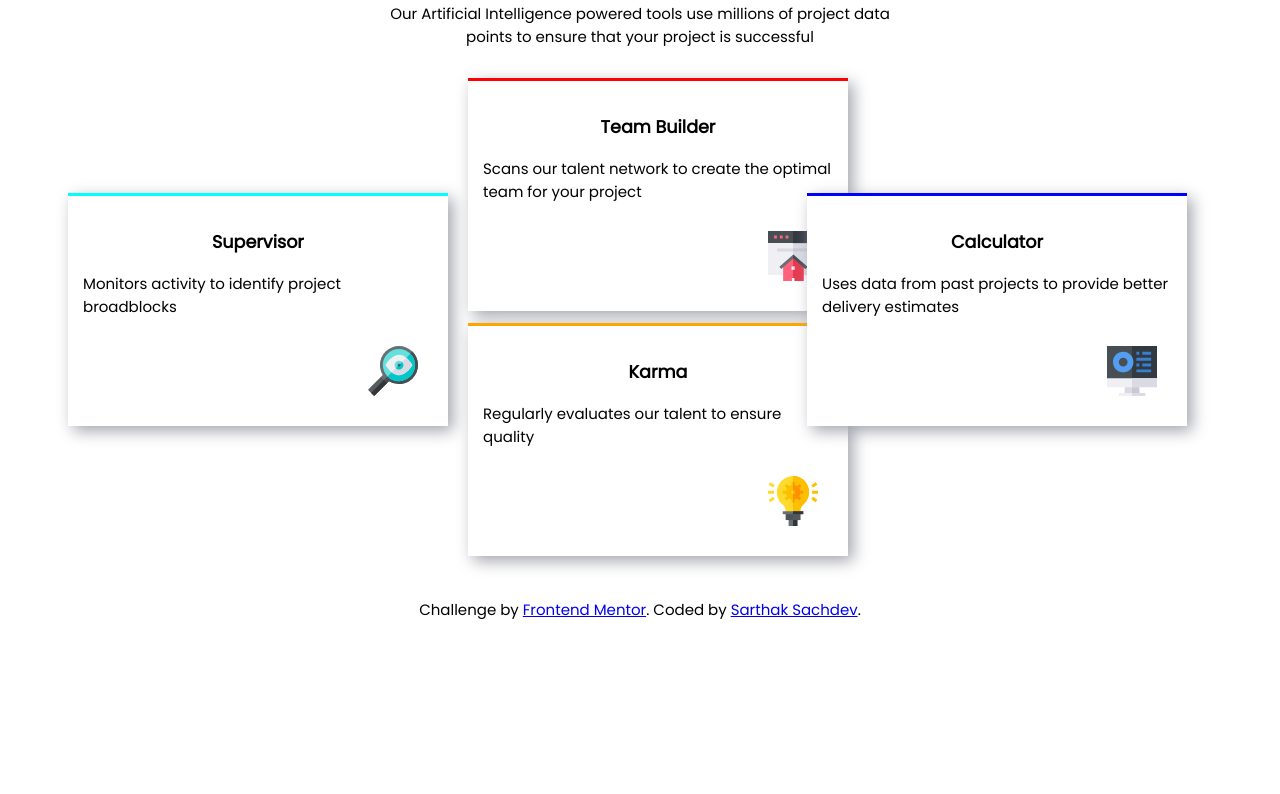
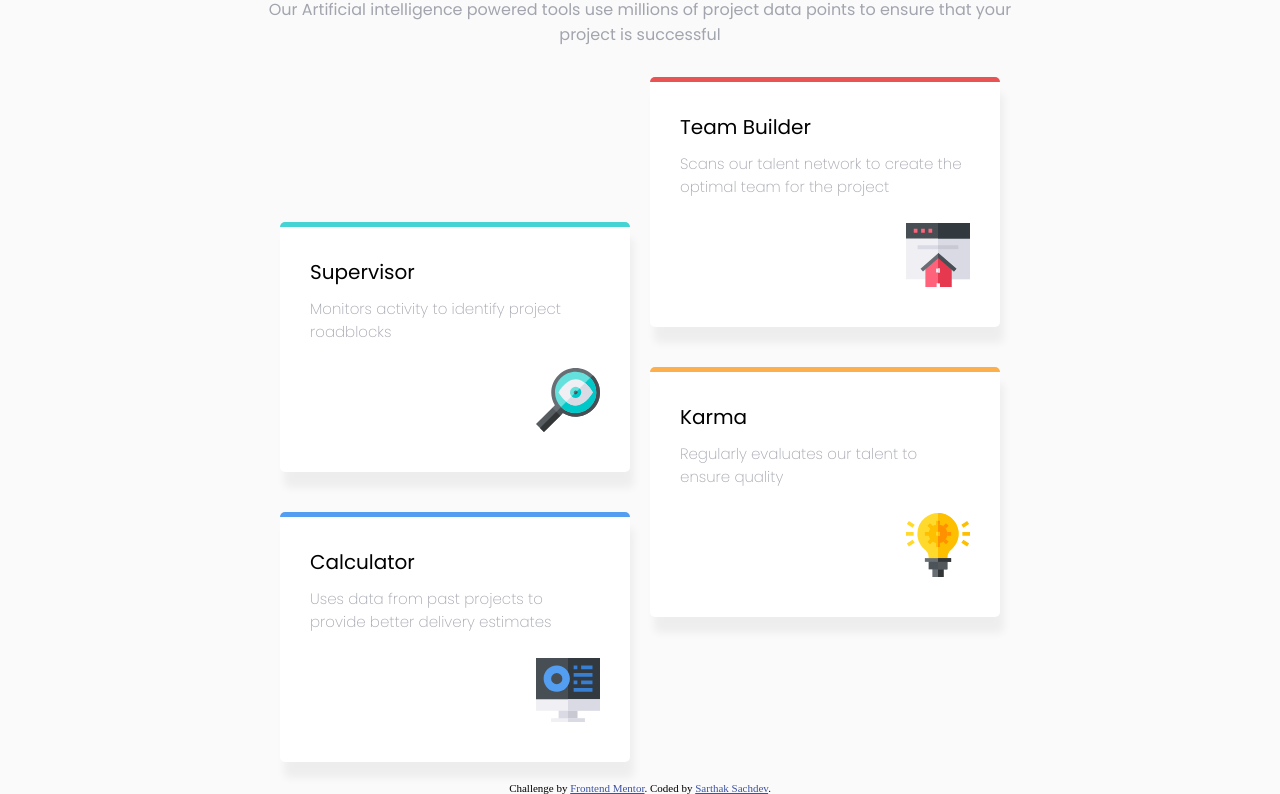
Before and after one commit to SartHak-0-Sach/Four-card-feature-section_frontend_project, a plain HTML site: page index.html in a window 1280 px wide. Shown: the part 143-937 px from the top of the page. Before the commit the page ends 800 px from the top, so only its background shows below. Drawn offline with Linux system fonts and the light colour scheme.

Commit message:
update html css code

```diff
--- a/index.html
+++ b/index.html
@@ -2,59 +2,54 @@
 <html lang="en">
 
 <head>
-  <meta charset="UTF-8">
-  <meta name="viewport" content="width=device-width, initial-scale=1.0">
-  <link href="https://fonts.googleapis.com/css?family=Poppins&display=swap" rel="stylesheet">
-  <link rel="icon" type="image/png" sizes="32x32" href="./images/favicon-32x32.png">
-  <link rel="stylesheet" href="style.css">
+  <meta charset="UTF-8" />
+  <meta name="viewport" content="width=device-width, initial-scale=1.0" />
+  <link rel="stylesheet" href="style.css" />
+  <link href="https://fonts.googleapis.com/css2?family=Poppins:wght@200;400;600&display=swap" rel="stylesheet" />
+  <link rel="icon" type="image/png" sizes="32x32" href="./images/favicon-32x32.png" />
+
   <title>Four card feature section</title>
 
 </head>
 
 <body>
-  <div class="heading">
-    <h1 class="heading1">Reliable, efficient delivery</h1>
-    <h1>Powered by Technology</h1>
-
-    <p>Our Artificial Intelligence powered tools use millions of project data points
-      to ensure that your project is successful</p>
-
-  </div>
-
-  <div class="main">
-    <div class="supervisor card">
-      <h3>Supervisor</h3>
-      <p class="para">Monitors activity to identify project broadblocks
+  <section class="details">
+    <h1>Reliable, efficient delivery</h1>
+    <p>Powered by Technology</p>
+    <p class="heading">
+      Our Artificial intelligence powered tools use millions of project data
+      points to ensure that your project is successful
+    </p>
+  </section>
+  <section class="cards">
+    <div class="card card1">
+      <h2>Supervisor</h2>
+      <p>Monitors activity to identify project roadblocks</p>
+      <img src="images/icon-supervisor.svg" alt="supervisor" />
+    </div>
+    <div class="card card2">
+      <h2>Team Builder</h2>
+      <p>
+        Scans our talent network to create the optimal team for the project
       </p>
-      <img src="images/icon-supervisor.svg" alt="icon-supervisor">
+      <img src="images/icon-team-builder.svg" alt="team builder" />
     </div>
-
-    <div class="builder card">
-      <h3>Team Builder
-      </h3>
-      <p class="para">Scans our talent network to create the optimal team for your project
-      </p>
-      <img src="images/icon-team-builder.svg" alt="icon-team-builder">
+    <div class="card card3">
+      <h2>Karma</h2>
+      <p>Regularly evaluates our talent to ensure quality</p>
+      <img src="images/icon-karma.svg" alt="karma" />
     </div>
-    <div class="karma card">
-      <h3> Karma
-      </h3>
-      <p class="para"> Regularly evaluates our talent to ensure quality
-      </p>
-      <img src="images/icon-karma.svg" alt="icon-karma">
+    <div class="card card4">
+      <h2>Calculator</h2>
+      <p>Uses data from past projects to provide better delivery estimates</p>
+      <img src="images/icon-calculator.svg" alt="calculator" />
     </div>
-    <div class="calculator card">
-      <h3>Calculator</h3>
-      <p class="para">Uses data from past projects to provide better delivery estimates</p>
-      <img src="images/icon-calculator.svg" alt="icon-calculator">
-    </div>
-  </div>
-
+  </section>
   <footer>
     <p class="attribution">
-      Challenge by <a href="https://www.frontendmentor.io?ref=challenge" target="_blank" rel="noopener">Frontend
-        Mentor</a>.
-      Coded by <a href="https://vaibhav121121.github.io/CV2/">Sarthak Sachdev</a>.
+      Challenge by
+      <a href="https://www.frontendmentor.io?ref=challenge" target="_blank" rel="noopener">Frontend Mentor</a>. Coded by <a
+        href="#">Sarthak Sachdev</a>.
     </p>
   </footer>
 </body>
--- a/style.css
+++ b/style.css
@@ -1,79 +1,169 @@
-body {
-    text-align: center;
-    font-size: 15px;
-    font-family: 'Poppins', sans-serif;
-    margin-top: 40px;
+* {
+    margin: 0;
+    padding: 0;
+    box-sizing: border-box;
 }
 
-h1 {
-    margin: 0;
+body {
+    font-size: 15px;
+    height: 100%;
+    background-color: hsl(0, 0%, 98%);
 }
 
-img {
-    position: absolute;
-    right: 30px;
-    bottom: 30px;
-    width: 50px;
+.details h1 {
+    margin-top: 30px;
+    font-family: "Poppins", sans-serif;
+    font-size: 30px;
+    font-weight: 200;
+    text-align: center;
+}
+
+.details p:nth-child(2) {
+    font-family: "Poppins", sans-serif;
+    font-size: 30px;
+    font-weight: 600;
+    text-align: center;
 }
 
 .heading {
-    width: 40%;
-    margin: auto;
-}
-
-.heading1 {
-    font-weight: normal;
+    font-family: "Poppins", sans-serif;
+    color: #a3a5ae;
+    font-size: 16px;
+    font-weight: 400;
+    text-align: center;
+    margin-top: 20px;
+    margin-right: 33%;
+    margin-left: 33%;
+    margin-bottom: 30px;
 }
 
 .card {
-    max-width: 350px;
-    padding: 15px;
-    margin: 10px;
+    padding: 30px;
+    width: 350px;
     background-color: #fff;
-    box-shadow: 5px 5px 15px hsl(229, 6%, 66%);
-    border-top-style: solid;
+    height: 250px;
+    border-radius: 5px;
+    box-shadow: 4px 16px 8px rgba(0, 0, 0, 0.05);
 }
 
-.main {
-    position: relative;
+.card h2 {
+    font-family: "Poppins", sans-serif;
+    font-weight: 400;
+    font-size: 20px;
 }
 
-.supervisor {
-    height: 200px;
-    border-top-color: cyan;
-    position: absolute;
-    left: 50px;
-    top: 120px;
+.card p {
+    font-family: "Poppins", sans-serif;
+    font-weight: 200;
+    font-size: 15px;
+    color: #a3a5ae;
+    margin-top: 10px;
 }
 
-.builder {
-    height: 200px;
-    border-top-color: red;
-    position: absolute;
-    left: 450px;
-    top: 5px;
+.card img {
+    margin-top: 25px;
+    float: right;
 }
 
-.karma {
-    height: 200px;
-    border-top-color: orange;
-    position: absolute;
-    left: 450px;
-    top: 250px;
+.card1 {
+    border-top: 5px solid hsl(180, 62%, 55%);
+    grid-column: 1/2;
+    grid-row: 2/4;
 }
 
-.calculator {
-    height: 200px;
-    border-top-color: blue;
-    position: absolute;
-    right: 75px;
-    top: 120px;
+.card2 {
+    border-top: 5px solid hsl(0, 78%, 62%);
+    grid-column: 2/3;
+    grid-row: 1/3;
+}
+
+.card3 {
+    border-top: 5px solid hsl(34, 97%, 64%);
+    grid-column: 2/3;
+    grid-row: 3/5;
+}
+
+.card4 {
+    border-top: 5px solid hsl(212, 86%, 64%);
+    grid-column: 3/4;
+    grid-row: 2/4;
+}
+
+.cards {
+    height: 100%;
+    display: grid;
+    grid-template-columns: repeat(3, 350px);
+    grid-template-rows: repeat(4, 125px);
+    width: 100%;
+    max-width: 1070px;
+    margin: 0 auto;
+    grid-gap: 20px;
+}
+
+@media (max-width: 1300px) {
+    .heading {
+        margin-left: 20%;
+        margin-right: 20%;
+    }
+
+    .cards {
+        grid-template-rows: repeat(5, 125px);
+        max-width: 720px;
+        margin: 0 auto;
+    }
+
+    .card4 {
+        grid-column: 1/2;
+        grid-row: 4/5;
+    }
+}
+
+@media (max-width: 900px) {
+    .cards {
+        grid-template-columns: repeat(1, 350px);
+        grid-template-rows: repeat(4, 250px);
+        width: 350px;
+        margin: 0 auto;
+    }
+
+    .heading {
+        margin: 10px;
+        margin-top: 10px;
+        margin-bottom: 20px;
+    }
+
+    .card1 {
+        grid-column: 1/2;
+        grid-row: 1/2;
+    }
+
+    .card2 {
+        grid-column: 1/2;
+        grid-row: 2/3;
+    }
+
+    .card3 {
+        grid-column: 1/2;
+        grid-row: 3/4;
+    }
+
+    .card4 {
+        grid-column: 1/2;
+        grid-row: 4/5;
+    }
+}
+
+@media (max-width: 450px) {
+    .card {
+        width: 300px;
+    }
 }
 
 .attribution {
-    margin-top: 550px;
+    font-size: 11px;
+    text-align: center;
 }
 
-.para {
-    text-align: left;
+.attribution a {
+    color: hsl(228, 45%, 44%);
 }
```
